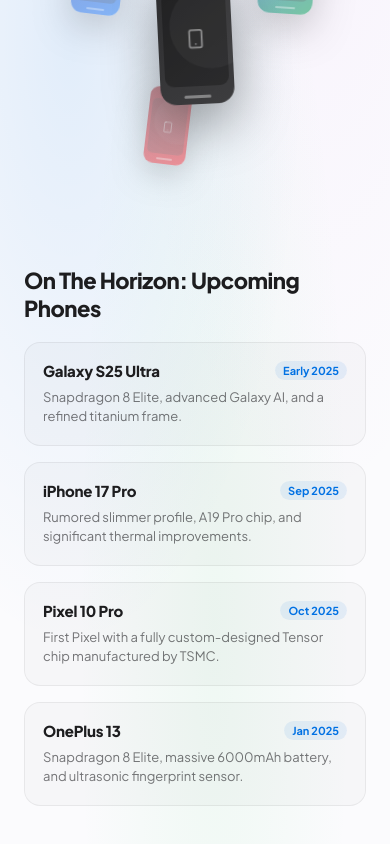
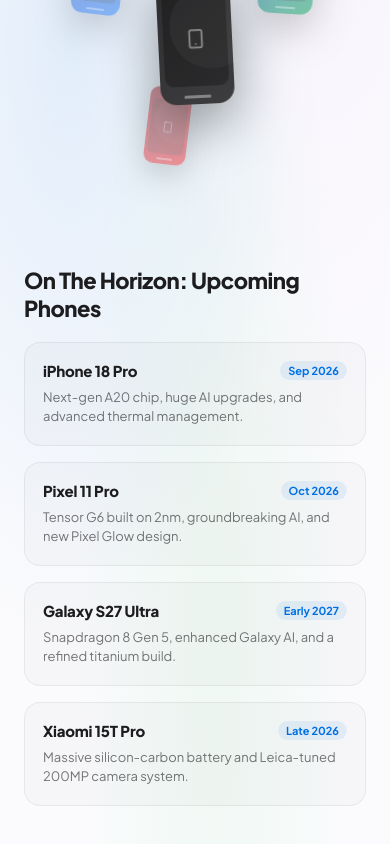
Before and after one commit to Abhixarvar/phopee, a React (Vite) app: page / in a window 390 px wide. Shown: the part 720-1564 px from the top of the page. Built offline with nearby package versions, Linux system fonts and the light colour scheme.

Commit message:
feat: add regional pricing, budget options, and new phones

```diff
--- a/src/App.jsx
+++ b/src/App.jsx
@@ -3,6 +3,9 @@
 
 /* ━━━━━━━━━━━━━━━━━━━━━━━━━━━━━━ PHONE DATABASE ━━━━━━━━━━━━━━━━━━━━━━━━━━━━━━ */
 const PHONES = [
+  { id:21, name:"iPhone 17 Pro Max", brand:"Apple",    price:149900, pStr:"₹1,49,900", os:"ios",     g:9.8, cam:9.9, bat:9.0, perf:9.9, storage:[256,512,1024], size:"large",    bio:"Incredible A19 Pro chip, pro-grade cameras, and refined design with Apple Intelligence.", pros:["A19 Pro chip","Apple Intelligence","Incredible battery","Titanium design"] },
+  { id:22, name:"Galaxy S26 Ultra",  brand:"Samsung",  price:139999, pStr:"₹1,39,999", os:"android", g:9.7, cam:9.9, bat:8.8, perf:9.9, storage:[256,512,1024], size:"large",    bio:"The pinnacle of Android in 2026 — advanced AI, 200MP refined camera, and 7 years of support.", pros:["Ultimate Galaxy AI","200MP camera","Snapdragon 8 Gen 4","Integrated S Pen"] },
+  { id:23, name:"Pixel 10 Pro XL",   brand:"Google",   price:124999, pStr:"₹1,24,999", os:"android", g:8.8, cam:9.9, bat:8.5, perf:9.5, storage:[256,512], size:"large",    bio:"First fully custom TSMC Tensor chip, unmatched AI capabilities, and incredible cameras.", pros:["Tensor G5 chip","Gemini Advanced","Best-in-class camera","7-year updates"] },
   { id:1,  name:"iPhone 16 Pro Max", brand:"Apple",    price:144900, pStr:"₹1,44,900", os:"ios",     g:9.7, cam:9.9, bat:8.5, perf:9.9, storage:[256,512,1024], size:"large",    bio:"The ultimate iPhone with a massive 6.9-inch display, Camera Control, and A18 Pro chip.", pros:["A18 Pro chip","Camera Control","6.9-inch display","Apple Intelligence"] },
   { id:2,  name:"iPhone 16 Pro",     brand:"Apple",    price:119900, pStr:"₹1,19,900", os:"ios",     g:9.7, cam:9.9, bat:8.2, perf:9.9, storage:[128,256,512,1024], size:"standard", bio:"Titanium design with a 6.3-inch display, 5x telephoto, and Camera Control.", pros:["A18 Pro chip","Camera Control","5x telephoto","Titanium design"] },
   { id:3,  name:"iPhone 16",         brand:"Apple",    price:79900,  pStr:"₹79,900",   os:"ios",     g:8.8, cam:9.0, bat:8.2, perf:9.5, storage:[128,256,512], size:"standard", bio:"A massive leap with the A18 chip, Camera Control, and spatial capture.", pros:["Camera Control","A18 chip","Action Button","Apple Intelligence"] },
@@ -27,10 +30,10 @@
 
 /* ━━━━━━━━━━━━━━━━━━━━━━━━━━━━━━ UPCOMING PHONES ━━━━━━━━━━━━━━━━━━━━━━━━━━━━━━ */
 const UPCOMING_PHONES = [
-  { id: 101, name: "Galaxy S25 Ultra", brand: "Samsung", expected: "Early 2025", desc: "Snapdragon 8 Elite, advanced Galaxy AI, and a refined titanium frame." },
-  { id: 102, name: "iPhone 17 Pro", brand: "Apple", expected: "Sep 2025", desc: "Rumored slimmer profile, A19 Pro chip, and significant thermal improvements." },
-  { id: 103, name: "Pixel 10 Pro", brand: "Google", expected: "Oct 2025", desc: "First Pixel with a fully custom-designed Tensor chip manufactured by TSMC." },
-  { id: 104, name: "OnePlus 13", brand: "OnePlus", expected: "Jan 2025", desc: "Snapdragon 8 Elite, massive 6000mAh battery, and ultrasonic fingerprint sensor." }
+  { id: 101, name: "iPhone 18 Pro", brand: "Apple", expected: "Sep 2026", desc: "Next-gen A20 chip, huge AI upgrades, and advanced thermal management." },
+  { id: 102, name: "Pixel 11 Pro", brand: "Google", expected: "Oct 2026", desc: "Tensor G6 built on 2nm, groundbreaking AI, and new Pixel Glow design." },
+  { id: 103, name: "Galaxy S27 Ultra", brand: "Samsung", expected: "Early 2027", desc: "Snapdragon 8 Gen 5, enhanced Galaxy AI, and a refined titanium build." },
+  { id: 104, name: "Xiaomi 15T Pro", brand: "Xiaomi", expected: "Late 2026", desc: "Massive silicon-carbon battery and Leica-tuned 200MP camera system." }
 ];
 
 /* ━━━━━━━━━━━━━━━━━━━━━━━━━━━━━━ BRAND LOGOS ━━━━━━━━━━━━━━━━━━━━━━━━━━━━━━ */
@@ -205,7 +208,7 @@
   );
 }
 
-function Navbar({ dark, setDark, page, onRestart }) {
+function Navbar({ dark, setDark, page, onRestart, country, setCountry }) {
   return (
     <nav style={{position:"fixed",top:0,left:0,right:0,zIndex:100,background:dark?"rgba(0,0,0,.88)":"rgba(251,251,253,.88)",backdropFilter:"blur(22px)",WebkitBackdropFilter:"blur(22px)",borderBottom:`1px solid ${dark?"rgba(255,255,255,.08)":"rgba(0,0,0,.08)"}`,height:52}}>
       <div style={{maxWidth:1100,margin:"0 auto",padding:"0 20px",height:"100%",display:"flex",alignItems:"center",justifyContent:"space-between"}}>
@@ -369,7 +372,7 @@
   );
 }
 
-function QuizPage({ step, question, answer, onAnswer, onNext, onPrev, dark, animDir }) {
+function QuizPage({ step, question, answer, onAnswer, onNext, onPrev, dark, animDir, country }) {
   const bg=dark?"radial-gradient(ellipse at 20% 60%,rgba(0,113,227,.12) 0%,transparent 50%),#000":"radial-gradient(ellipse at 20% 60%,rgba(0,113,227,.07) 0%,transparent 50%),#fbfbfd";
   const tx=dark?"#f5f5f7":"#1d1d1f";
   const sb=dark?"rgba(245,245,247,.55)":"rgba(29,29,31,.55)";
@@ -431,7 +434,7 @@
           <div>
             <span style={{fontSize:10,fontWeight:700,color:"rgba(255,255,255,.6)",letterSpacing:"0.7px",textTransform:"uppercase"}}>{phone.brand}</span>
             <div style={{fontSize:17,fontWeight:800,color:"#fff",letterSpacing:"-0.4px",marginTop:2,lineHeight:1.2}}>{phone.name}</div>
-            <div style={{fontSize:15,fontWeight:700,color:"rgba(255,255,255,.8)",marginTop:5}}>{phone.pStr}</div>
+            <div style={{fontSize:15,fontWeight:700,color:"rgba(255,255,255,.8)",marginTop:5}}>{pStr}</div>
           </div>
           <CircleScore score={phone.sc} dark={true}/>
         </div>
@@ -488,7 +491,7 @@
   );
 }
 
-function CompareView({ phones, dark, onClose }) {
+function CompareView({ phones, dark, onClose, country }) {
   const bg=dark?"rgba(12,12,14,.98)":"rgba(255,255,255,.98)";
   const brd=dark?"rgba(255,255,255,.1)":"rgba(0,0,0,.08)";
   const tx=dark?"#f5f5f7":"#1d1d1f";
@@ -562,7 +565,7 @@
   );
 }
 
-function ResultsPage({ results, dark, onRestart }) {
+function ResultsPage({ results, dark, onRestart, country }) {
   const [cmp, setCmp] = useState([]);
   const [showCmp, setShowCmp] = useState(false);
   const bg=dark?"radial-gradient(ellipse at 20% 50%,rgba(0,113,227,.15) 0%,transparent 52%),radial-gradient(ellipse at 80% 15%,rgba(191,90,242,.1) 0%,transparent 52%),#000":"radial-gradient(ellipse at 20% 50%,rgba(0,113,227,.08) 0%,transparent 52%),radial-gradient(ellipse at 80% 15%,rgba(191,90,242,.06) 0%,transparent 52%),#fbfbfd";
@@ -599,7 +602,7 @@
                     </div>
                     <div style={{flex:1,minWidth:0}}>
                       <div style={{fontSize:13,fontWeight:700,color:tx,letterSpacing:"-0.2px"}}>{p.name}</div>
-                      <div style={{fontSize:12,color:sb,marginTop:1}}>{p.pStr}</div>
+                      <div style={{fontSize:12,color:sb,marginTop:1}}>{getPriceStr(p.prices[country], country)}</div>
                       <div style={{fontSize:11.5,color:"#0071e3",fontWeight:700,marginTop:4}}>{p.sc}% match</div>
                     </div>
                     <button className="nbtn" onClick={()=>toggle(p)} style={{flexShrink:0,background:inC?"rgba(0,113,227,.14)":"transparent",border:`1px solid ${inC?"#0071e3":(dark?"rgba(255,255,255,.15)":"rgba(0,0,0,.1)")}`,borderRadius:8,padding:"6px 10px",fontSize:11,fontWeight:700,color:inC?"#0071e3":(dark?"rgba(255,255,255,.4)":"rgba(0,0,0,.4)"),cursor:"pointer"}}>
@@ -674,7 +677,7 @@
     if (step<QUESTIONS.length-1) { setStep(s=>s+1); }
     else {
       setPage("loading");
-      setTimeout(()=>{setResults(topPhones(answers));setPage("results");},1400);
+      setTimeout(()=>{setResults(topPhones(answers, country));setPage("results");},1400);
     }
   };
 
```
Also changed, not shown: 2 other files (tests, documents, lock files or other folders).
